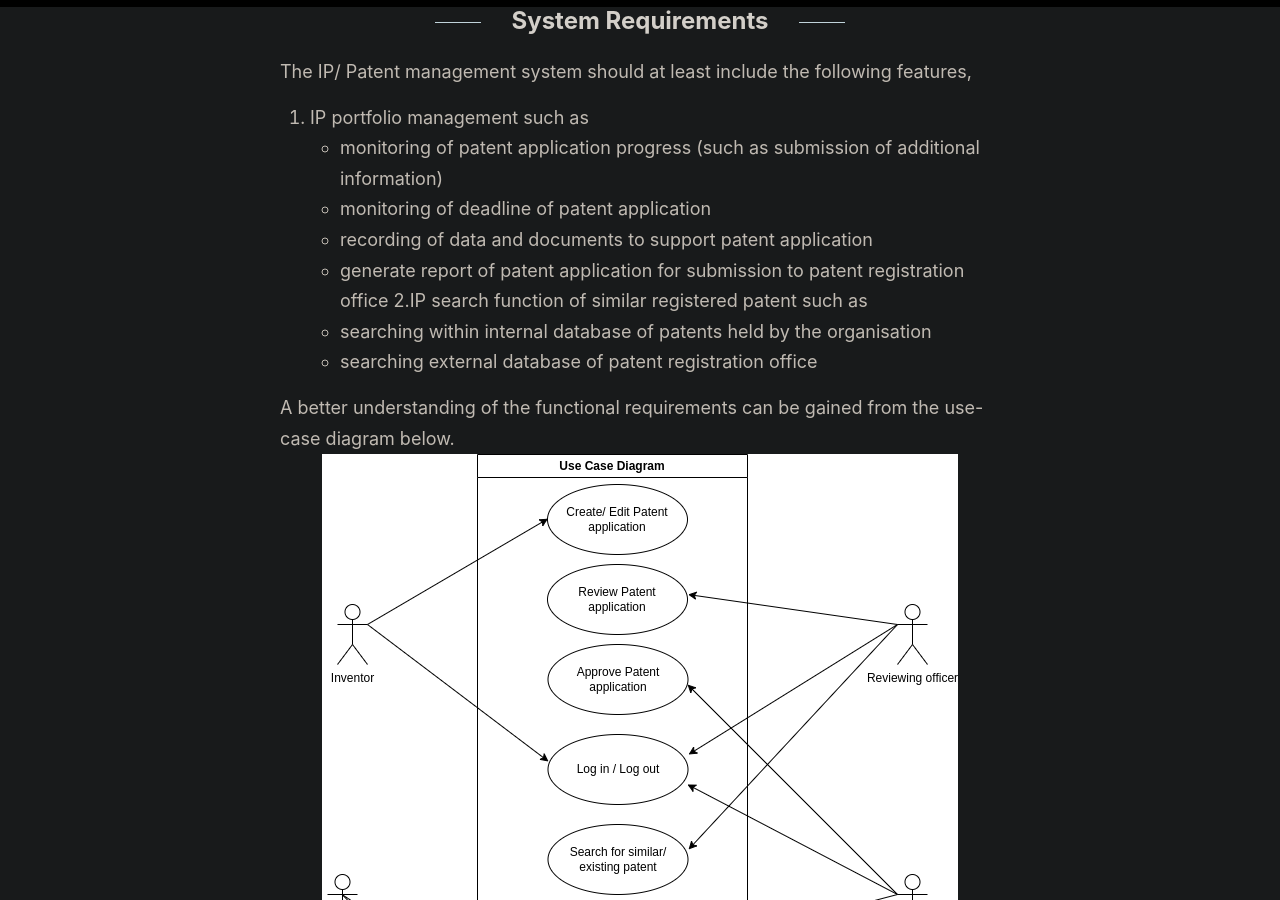
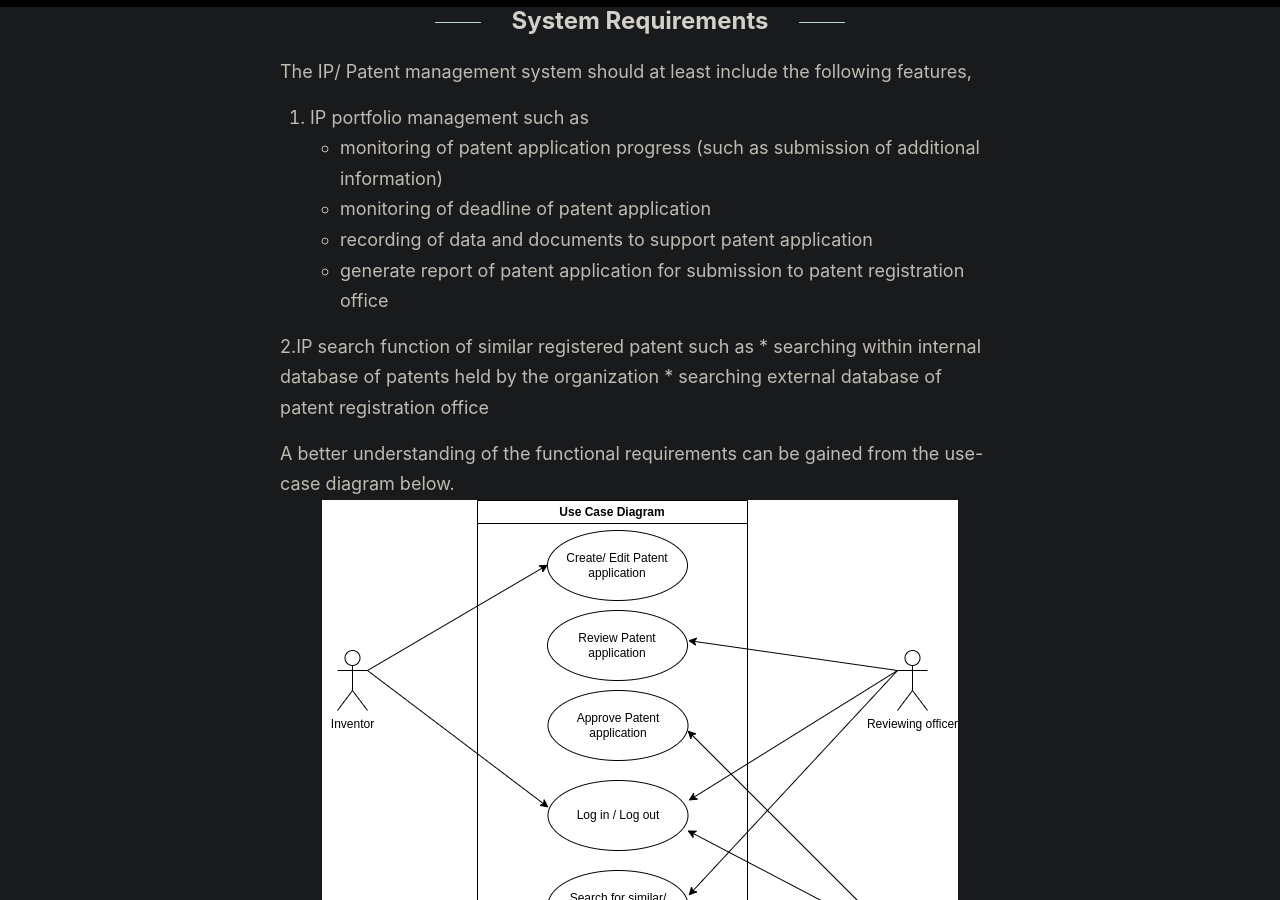
Before and after one commit to mr-chew/mr-chew.github.io, a Jekyll site: the page built from index.html, in a window 1280 px wide and 900 px high, scrolled down 30849 px. Built offline with Jekyll 4.4.1, drawn with Linux system fonts in a browser that asks for light colours; the list of posts is cut into pages by our own code.

Commit message:
amend formatting

```diff
--- a/_posts/2022-7-27-IP-Mgmt-System.md
+++ b/_posts/2022-7-27-IP-Mgmt-System.md
@@ -47,8 +47,9 @@ The IP/ Patent management system should at least include the following features,
     * monitoring of deadline of patent application
     * recording of data and documents to support patent application
     * generate report of patent application for submission to patent registration office
+
 2.IP search function of similar registered patent such as
-    * searching within internal database of patents held by the organisation
+    * searching within internal database of patents held by the organization
     * searching external database of patent registration office
 
 A better understanding of the functional requirements can be gained from the use-case diagram below.
```
